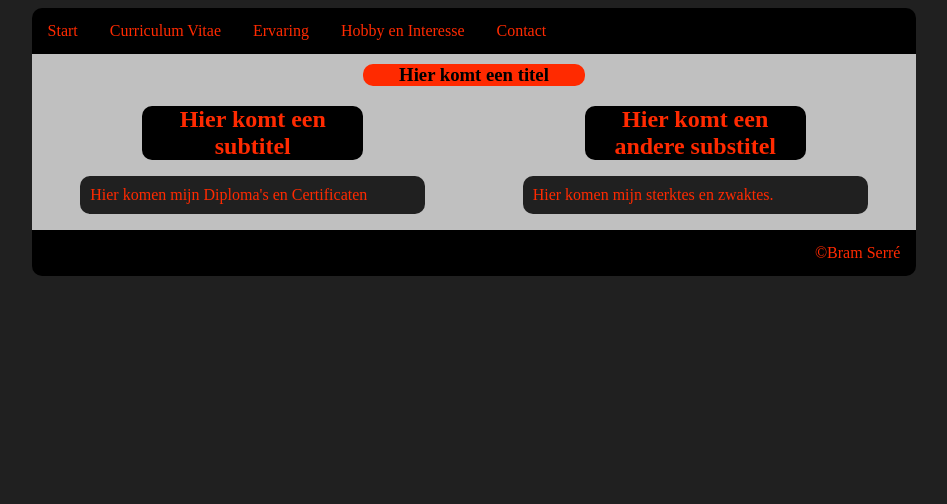
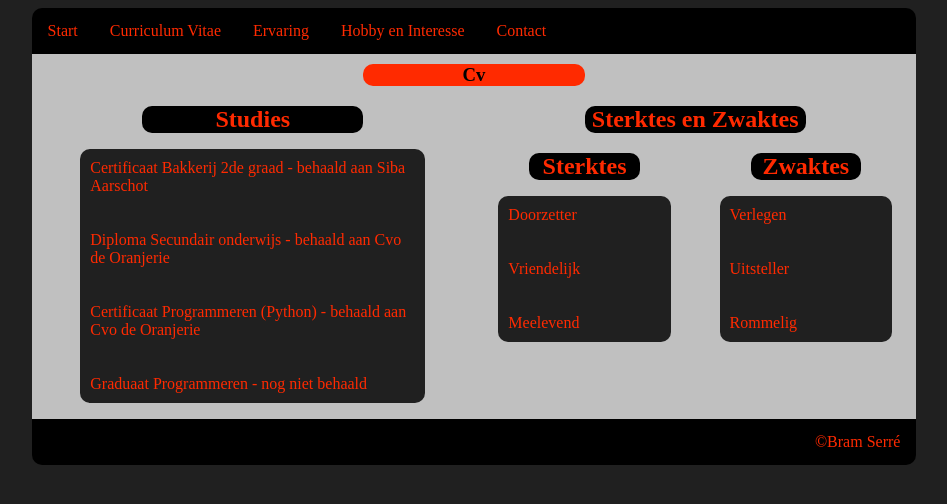
Before and after one commit to bramieboy241/project-1, a plain HTML site: page cv.html in a window 1280 px wide. Shown: the whole page, without its empty margins (166-1113 px from the left). Drawn offline with Linux system fonts and the light colour scheme.

Commit message:
Tekst aan pagina Cv toegevoegd

```diff
--- a/cv.html
+++ b/cv.html
@@ -18,17 +18,32 @@
                 </ul>
             </nav>
             <section class="content">
-                <h1>Hier komt een titel</h1>
+                <h1>Cv</h1>
                 <section class="left_box">
-                    <h2>Hier komt een subtitel</h2>
+                    <h2>Studies</h2>
                     <div class="list">
-                        <p>Hier komen mijn Diploma's en Certificaten</p>
+                        <p>Certificaat Bakkerij 2de graad - behaald aan Siba Aarschot</p>
+                        <p>Diploma Secundair onderwijs - behaald aan Cvo de Oranjerie</p>
+                        <p>Certificaat Programmeren (Python) - behaald aan Cvo de Oranjerie</p>
+                        <p>Graduaat Programmeren - nog niet behaald</p>
                     </div>
                 </section>
                 <section class="right_box">
-                    <h2>Hier komt een andere substitel</h2>
-                    <div class="list">
-                        <p>Hier komen mijn sterktes en zwaktes.</p>
+                    <h2>Sterktes en Zwaktes</h2>
+                        <div class="left_box">
+                            <h2>Sterktes</h2>
+                            <section class="list">
+                            <p>Doorzetter</p>
+                            <p>Vriendelijk</p>
+                            <p>Meelevend</p>
+                        </div>
+                        <div class="right_box">
+                            <h2>Zwaktes</h2>
+                            <section class="list">
+                            <p>Verlegen</p>
+                            <p>Uitsteller</p>
+                            <p>Rommelig</p>
+                        </div>
                     </div>
                 </section>
             </section>
```
